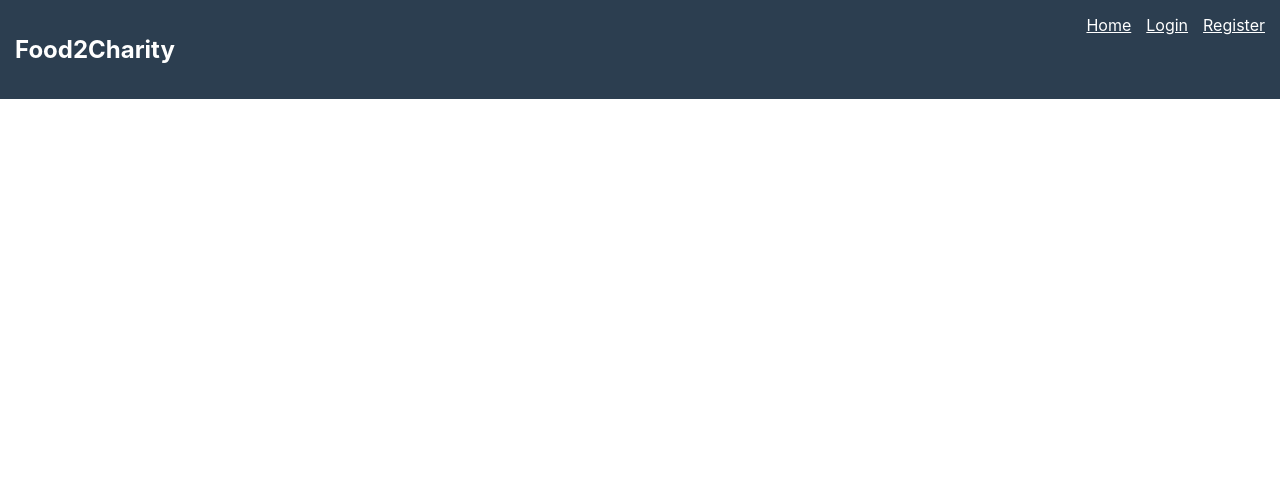
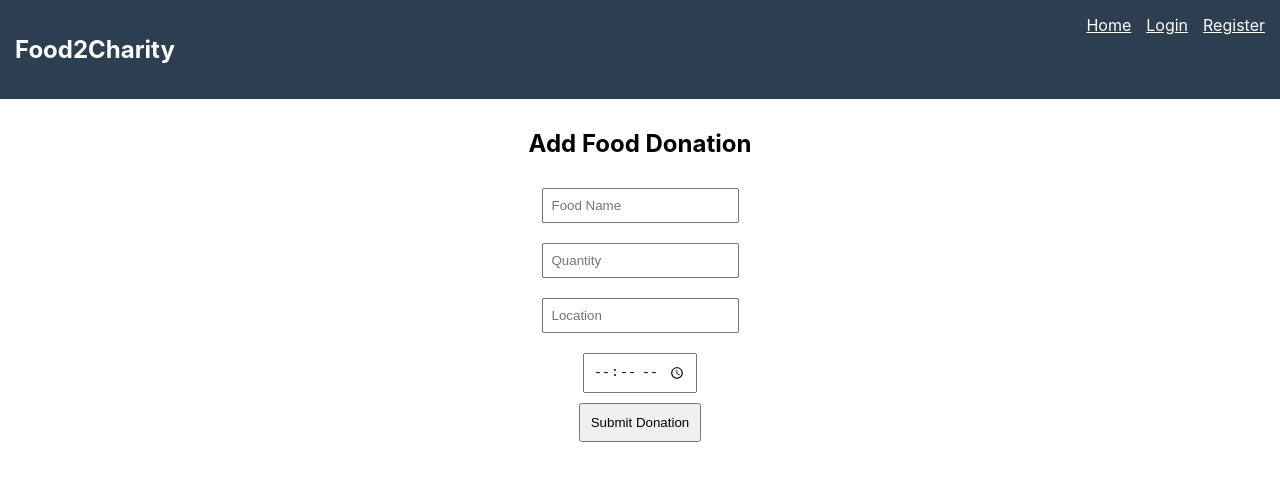
Before and after one commit to Samirahs08/food2charity-frontend, a React (Create React App) app: page /add-donation in a window 1280 px wide. Shown: the top 480 px of the page. Built offline with nearby package versions, Linux system fonts and the light colour scheme.

Commit message:
Added Add Donation module

```diff
--- a/src/App.js
+++ b/src/App.js
@@ -8,6 +8,7 @@ import Register from "./pages/Register";
 import DonorDashboard from "./pages/DonorDashboard";
 import NgoDashboard from "./pages/NgoDashboard";
 import AdminDashboard from "./pages/AdminDashboard";
+import AddDonation from "./pages/AddDonation";
 
 function App(){
   return (
@@ -16,6 +17,7 @@ function App(){
       <Navbar />
 
       <Routes>
+        <Route path="/add-donation" element={<AddDonation />} />
         <Route path="/" element={<Home />} />
         <Route path="/login" element={<Login />} />
         <Route path="/register" element={<Register />} />
--- /dev/null
+++ b/src/pages/AddDonation.jsx
@@ -0,0 +1,53 @@
+import React from "react";
+
+function AddDonation(){
+
+  return(
+    <div style={{textAlign:"center",marginTop:"30px"}}>
+
+      <h2>Add Food Donation</h2>
+
+      <form>
+
+        <input
+        type="text"
+        placeholder="Food Name"
+        style={{margin:"10px",padding:"8px"}}
+        />
+
+        <br/>
+
+        <input
+        type="number"
+        placeholder="Quantity"
+        style={{margin:"10px",padding:"8px"}}
+        />
+
+        <br/>
+
+        <input
+        type="text"
+        placeholder="Location"
+        style={{margin:"10px",padding:"8px"}}
+        />
+
+        <br/>
+
+        <input
+        type="time"
+        style={{margin:"10px",padding:"8px"}}
+        />
+
+        <br/>
+
+        <button style={{padding:"10px"}}>
+          Submit Donation
+        </button>
+
+      </form>
+
+    </div>
+  )
+}
+
+export default AddDonation
```
Also changed, not shown: src/pages/DonationHistory.jsx (added, +30 -0 lines), src/pages/FoodRequests.jsx (added, +24 -0 lines).
